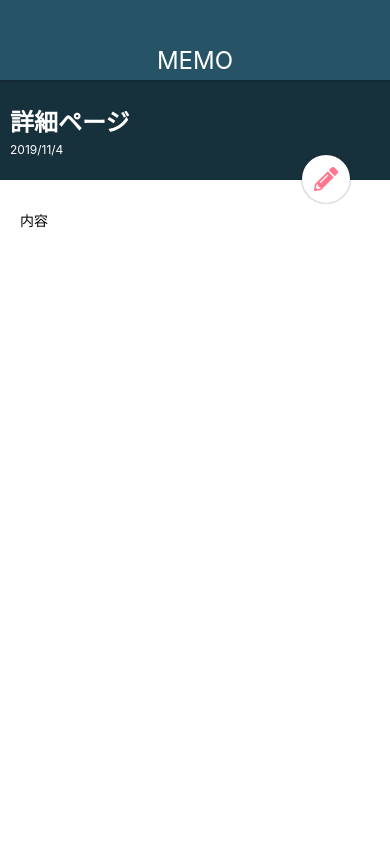
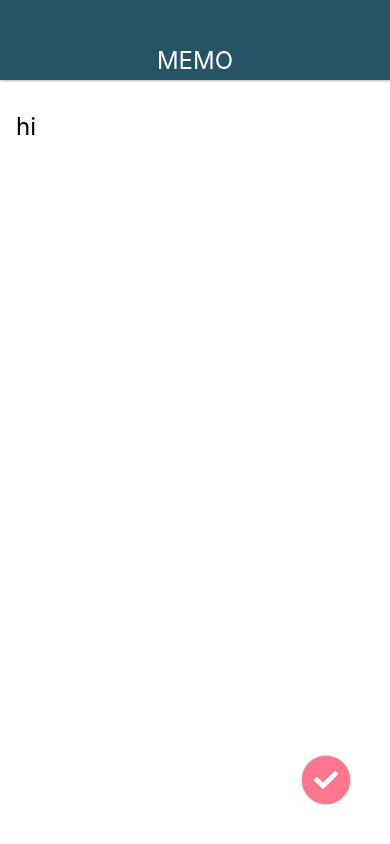
Before and after one commit to nkento428/MemoApp, a React Native app: screen / in a window 390 px wide. Built offline with nearby package versions, Linux system fonts and the light colour scheme.

Commit message:
create MemoEditScreen

```diff
--- a/App.js
+++ b/App.js
@@ -2,13 +2,13 @@
 import { StyleSheet, View } from 'react-native';
 
 import Appbar from './src/components/Appbar';
-import MemoDetailScreen from './src/screens/MemoDetailScreen';
+import MemoEditScreen from './src/screens/MemoEditScreen';
 
 export default function App() {
   return (
     <View style={styles.container}>
       <Appbar>MEMO</Appbar>
-      <MemoDetailScreen />
+      <MemoEditScreen />
     </View>
   );
 }
--- a/src/elements/CircleButton.js
+++ b/src/elements/CircleButton.js
@@ -8,6 +8,7 @@
 const CustomIcon = createIconSet({
   pencil: '\uf303',
   plus: '\uf067',
+  check: '\uf00c',
 }, 'FontName', fontAwsome);
 
 class CircleButton extends React.Component {
--- /dev/null
+++ b/src/screens/MemoEditScreen.js
@@ -0,0 +1,33 @@
+import React from 'react';
+import { StyleSheet, View, TextInput } from 'react-native';
+
+import CircleButton from '../elements/CircleButton';
+
+class MemoEditScreen extends React.Component {
+  render() {
+    return (
+      <View style={styles.container}>
+        <TextInput style={styles.memoEditInput} multiline value="hi" />
+        <CircleButton name="check" />
+      </View>
+    );
+  }
+}
+
+const styles = StyleSheet.create({
+  container: {
+    flex: 1,
+    width: '100%',
+  },
+  memoEditInput: {
+    flex: 1,
+    backgroundColor: '#fff',
+    paddingTop: 32,
+    paddingLeft: 16,
+    paddingRight: 16,
+    paddingBottom: 16,
+    fontSize: 24,
+  },
+});
+
+export default MemoEditScreen;
```
